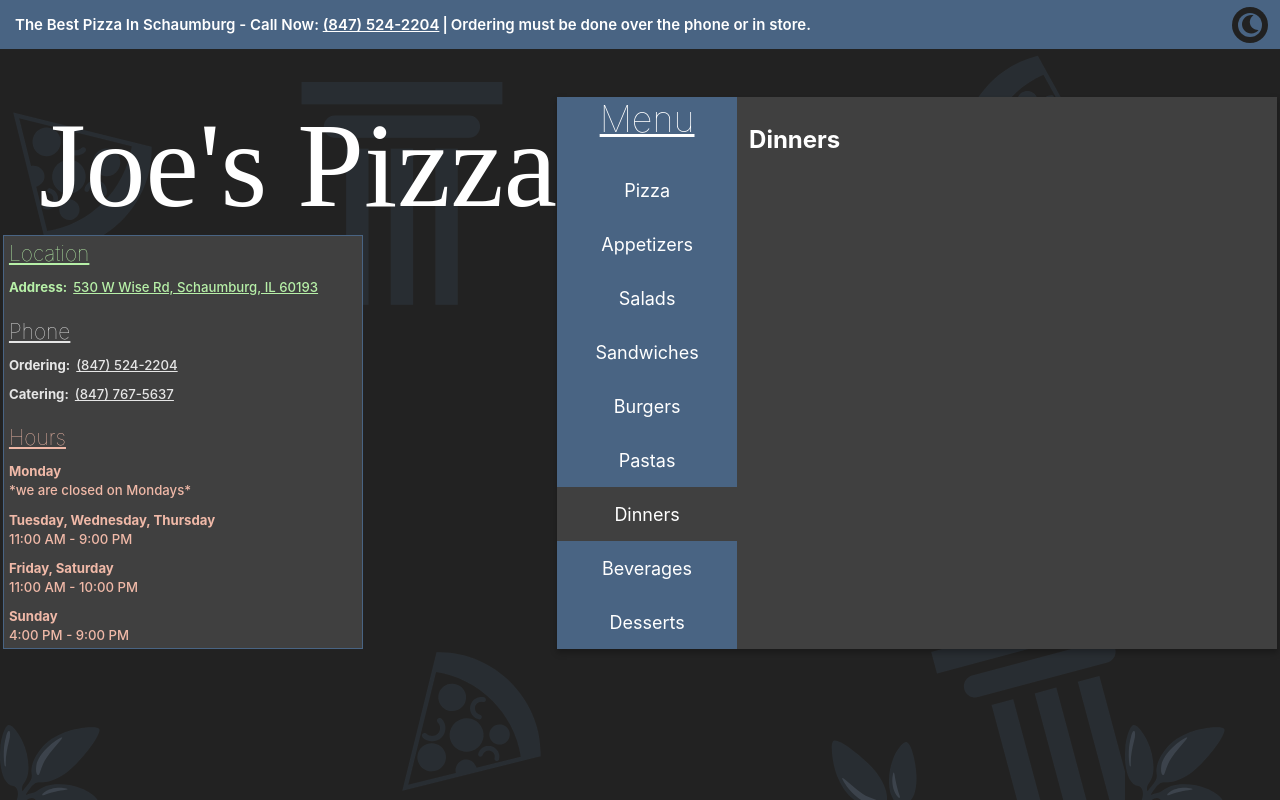
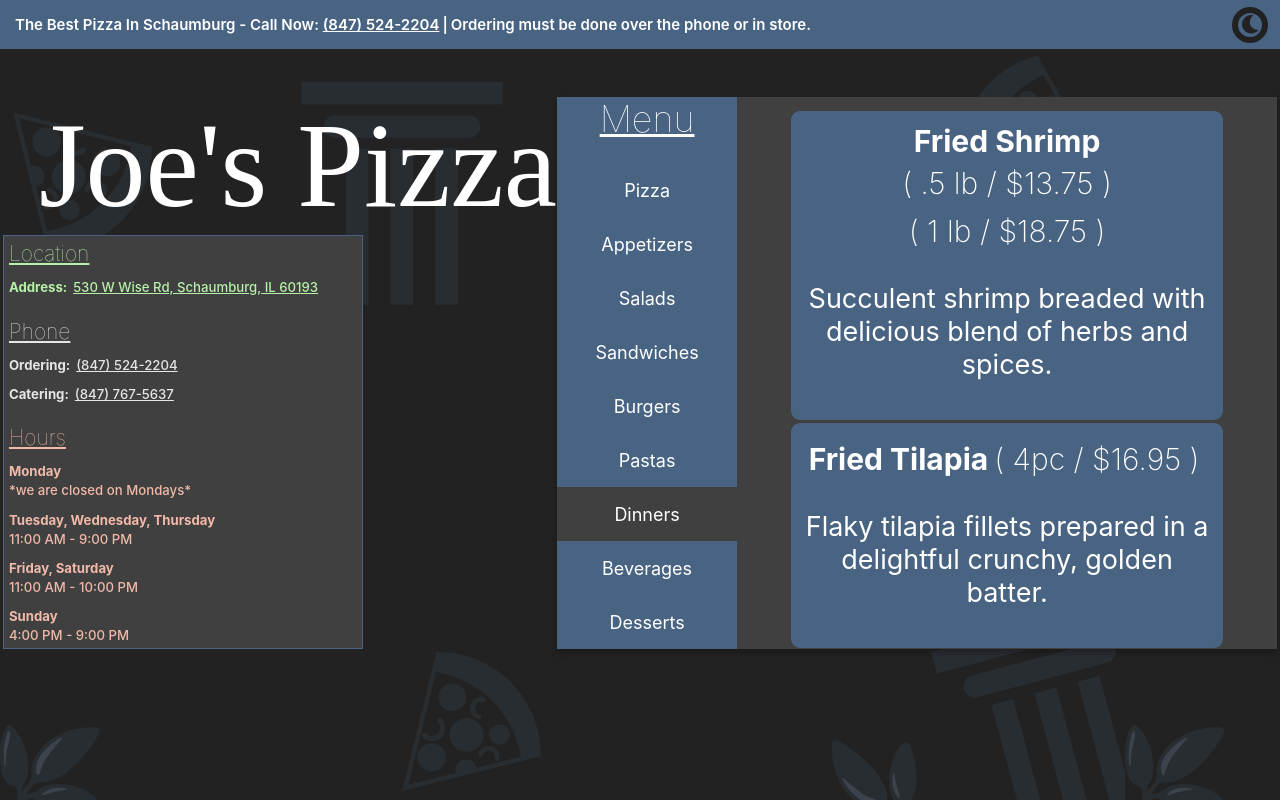
Before and after one commit to ianstreator/joes-pizza, a Next.js app: page / in a window 1280 px wide. Both pictures are taken after a click on the item "Dinners". Built offline with nearby package versions, Linux system fonts and the light colour scheme; a web font is replaced by a local one.

Commit message:
worked on menu page component's data and styling, WIP

```diff
--- a/components/menu/Beverages.jsx
+++ b/components/menu/Beverages.jsx
@@ -1,7 +1,20 @@
+import BeveragesData from "../../data/Beverages";
+
 function Beverages() {
   return (
-    <h1>Beverages</h1>
-  )
+    <div className="main_container">
+      {BeveragesData.map(([type, cost]) => {
+        return (
+          <div key={type} className="card" style={{ display: "flex" }}>
+            <div className="card_header">
+              <h1 className="name_cost">{`${type}`}</h1>
+              <p className="name_cost small">{`( $${cost.toFixed(2)} )`}</p>
+            </div>
+          </div>
+        );
+      })}
+    </div>
+  );
 }
 
-export default Beverages
+export default Beverages;
--- a/components/menu/Desserts.jsx
+++ b/components/menu/Desserts.jsx
@@ -1,7 +1,21 @@
+import DessertsData from "../../data/DessertsData";
+
 function Desserts() {
   return (
-    <h1>Desserts</h1>
-  )
+    <div className="main_container">
+      {DessertsData.map(([name, cost, description]) => {
+        return (
+          <div key={name} className="card">
+            <div className="card_header">
+              <h1 className="name_cost">{`${name}`}</h1>
+              <p className="name_cost small"> {`( $${cost.toFixed(2)} )`}</p>
+            </div>
+            <p className="description">{description}</p>
+          </div>
+        );
+      })}
+    </div>
+  );
 }
 
-export default Desserts
+export default Desserts;
--- a/components/menu/Dinners.jsx
+++ b/components/menu/Dinners.jsx
@@ -1,7 +1,27 @@
+import DinnersData from "../../data/DinnersData";
+
 function Dinners() {
   return (
-    <h1>Dinners</h1>
-  )
+    <div className="main_container">
+      {DinnersData.map(([name, cost, description]) => {
+        return (
+          <div key={name} className="card">
+            <div className="card_header">
+              <h1 className="name_cost">{name}</h1>
+              {cost.map(([quantity, price]) => {
+                return (
+                  <p
+                    key={quantity}
+                    className="name_cost small"
+                  >{`( ${quantity} / $${price.toFixed(2)} )`}</p>
+                );
+              })}
+            </div>
+            <p className="description">{description}</p>
+          </div>
+        );
+      })}
+    </div>
+  );
 }
-
-export default Dinners
+export default Dinners;
--- a/data/AppetizersData.js
+++ b/data/AppetizersData.js
@@ -1,4 +1,4 @@
-const Appetizers = {
+const AppetizersData = {
   Quantity: ["6pc", "12pc", "24pc"],
   quantityAppetizers: {
     "Jumbo Buffalo Wings": [
@@ -74,4 +74,4 @@ const Appetizers = {
   },
 };
 
-export default Appetizers;
+export default AppetizersData;
--- /dev/null
+++ b/data/Beverages.js
@@ -0,0 +1,7 @@
+const BeveragesData = [
+  ["Canned", 0.99],
+  ["2-Liter", 3.5],
+  ["6-Pack", 6.5],
+];
+
+export default BeveragesData;
--- /dev/null
+++ b/data/DessertsData.js
@@ -0,0 +1,10 @@
+const DessertsData = [
+  [
+    "Homemade Canoli",
+    3.5,
+    "A crispy tube-shaped pastry shell filled with fresh ricotta and dusted with cocoa and powdered sugar.",
+  ],
+  ["Cinnamon Sugar Nuggets", 9.75, "Sugar and spice- now that's nice!"],
+];
+
+export default DessertsData;
--- /dev/null
+++ b/data/DinnersData.js
@@ -0,0 +1,17 @@
+const DinnersData = [
+  [
+    "Fried Shrimp",
+    [
+      [".5 lb", 13.75],
+      ["1 lb", 18.75],
+    ],
+    "Succulent shrimp breaded with delicious blend of herbs and spices.",
+  ],
+  [
+    "Fried Tilapia",
+    [["4pc", 16.95]],
+    "Flaky tilapia fillets prepared in a delightful crunchy, golden batter.",
+  ],
+];
+
+export default DinnersData;
--- a/pages/_app.js
+++ b/pages/_app.js
@@ -2,6 +2,7 @@ import '../styles/globals.css'
 import '../styles/home.scss'
 import '../styles/pizza.scss'
 import '../styles/mobile.scss'
+import '../styles/menu_page.scss'
 
 function MyApp({ Component, pageProps }) {
   return <Component {...pageProps} />
--- a/styles/home.scss
+++ b/styles/home.scss
@@ -172,8 +172,8 @@
   }
   .menu {
     box-shadow: 0px 3px 6px 0.5px rgba(0, 0, 0, 0.25);
-    width: 60rem;
-    min-width: 40rem;
+    min-width: 60rem;
+    max-width: 60rem;
     height: 100%;
     display: flex;
     flex-direction: row;
@@ -228,6 +228,7 @@
       color: var(--textColor);
       padding: 1rem;
       padding-bottom: 0;
+      min-width: 40rem;
       width: 100%;
       transition: 300ms;
       .row {
--- /dev/null
+++ b/styles/menu_page.scss
@@ -0,0 +1,51 @@
+.main_container {
+  width: 100%;
+  height: 100%;
+  display: flex;
+  flex-direction: column;
+  align-items: center;
+}
+
+.small_container {
+}
+
+.header {
+}
+
+.card {
+  width: fit-content;
+  min-width: 36rem;
+  max-width: 80%;
+  min-height: fit-content;
+  max-height: 30rem;
+  padding: 1rem;
+  margin: auto;
+  background-color: var(--secondaryColor);
+  color: white;
+  border-radius: 0.75rem;
+  display: flex;
+  flex-direction: column;
+  align-items: center;
+  text-align: center;
+  .card_header {
+    display: flex;
+    flex-wrap: wrap;
+    align-items: center;
+    justify-content: center;
+    word-wrap: none;
+    .name_cost {
+      font-size: 2.5rem;
+      margin: unset;
+      &.small {
+        font-size: 2.5rem;
+        font-weight: 200;
+        margin: .5rem;
+      }
+    }
+  }
+
+  .description {
+    max-width: 100%;
+    font-size: 2.25rem;
+  }
+}
--- a/styles/pizza.scss
+++ b/styles/pizza.scss
@@ -195,7 +195,6 @@
 .specialty_pizza {
   width: 100%;
   height: fit-content;
-  position: relative;
   display: flex;
   flex-direction: column;
   overflow-y: hidden;
@@ -205,10 +204,6 @@
     flex-direction: column;
     align-items: center;
     width: 100%;
-    position: absolute;
-    top: 0;
-    left: 0;
-    right: 0;
     border-bottom: 1px solid var(--textColor);
     padding-bottom: 1rem;
     .size_cost {
@@ -228,8 +223,8 @@
     flex-wrap: wrap;
     align-items: center;
     justify-content: space-between;
-    margin-top: 5rem;
     overflow-y: auto;
+
     .pizza_card {
       background-color: var(--secondaryColor);
       color: white;
@@ -255,6 +250,7 @@
     display: flex;
     flex-direction: column;
     align-items: center;
+    min-width: 100%;
     h1 {
       font-size: 2rem;
     }
@@ -264,15 +260,15 @@
     }
     .other_pizza_container {
       display: flex;
-      justify-content: center;
       align-items: center;
+      justify-content: space-between;
       .other_card {
         background-color: var(--secondaryColor);
         color: white;
-        min-width: 22rem;
-        max-width: 22rem;
+        min-width: 18rem;
+        max-width: 18rem;
         min-height: 10rem;
-        margin: 1rem;
+        margin-top: 2rem;
         padding: 0.25rem;
         border-radius: 0.25rem;
         display: flex;
```
